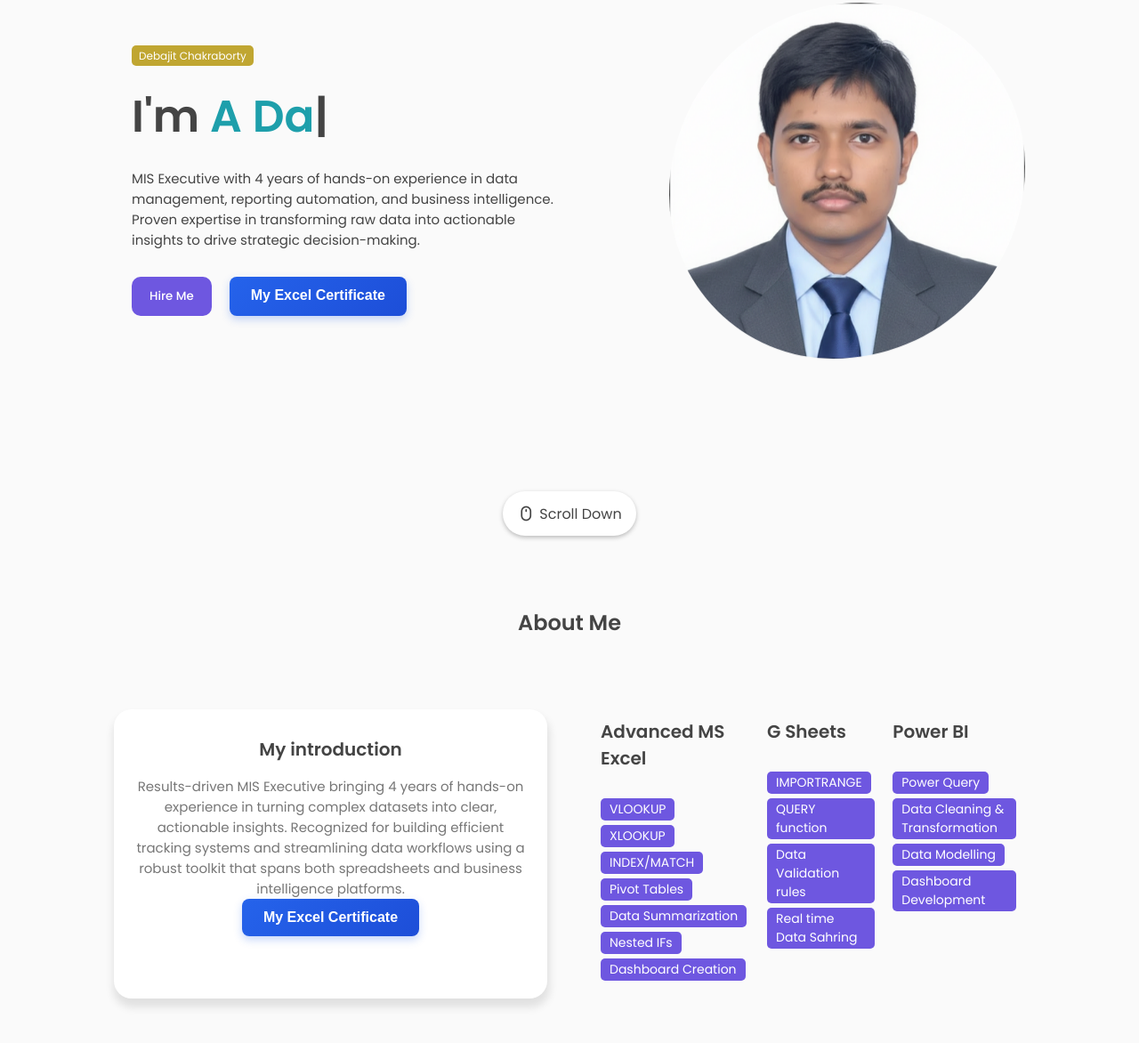
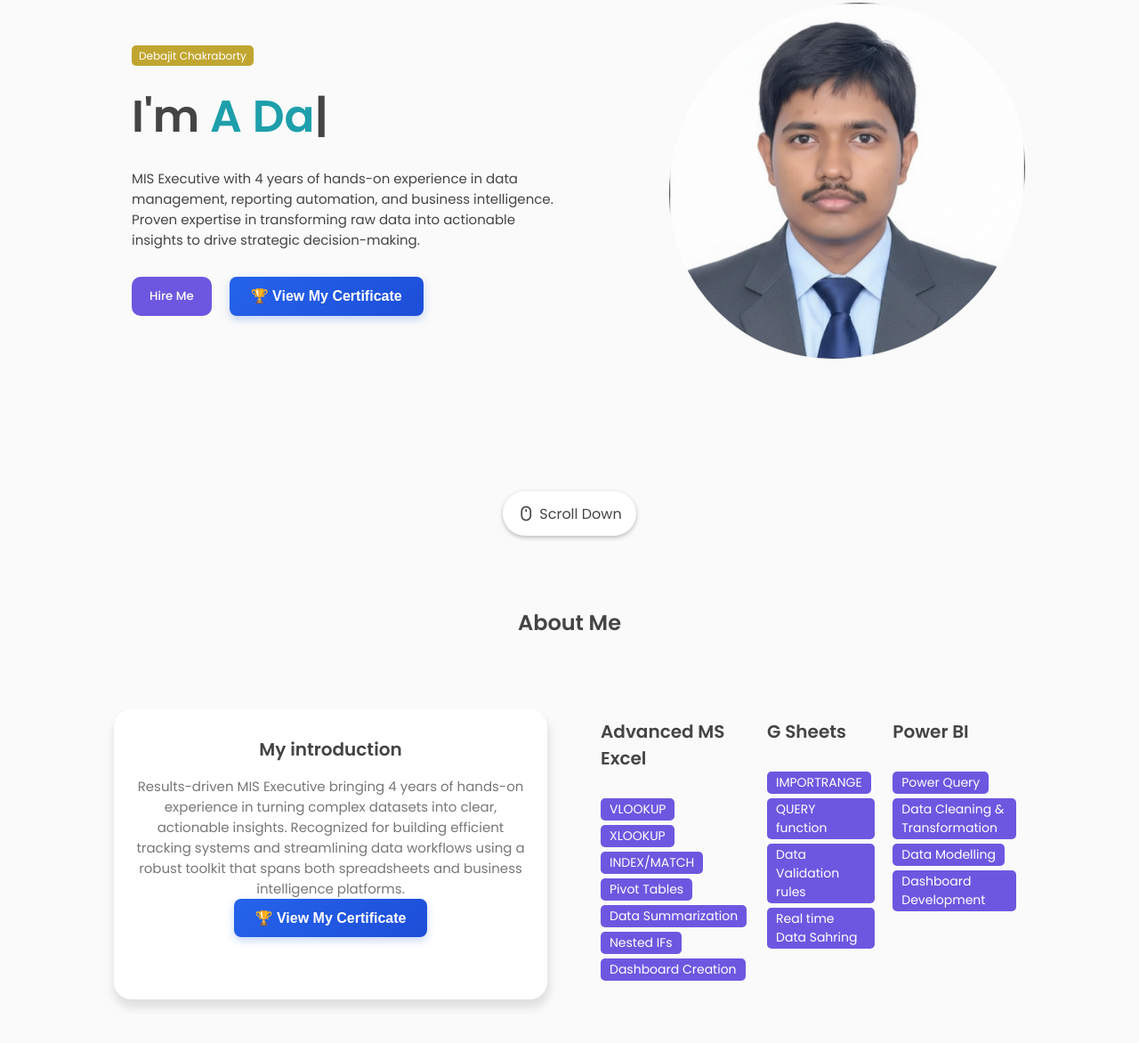
Before and after one commit to thedataguyweb/portfolio, a plain HTML site: page index.html in a window 1280 px wide. Shown: the part 198-1370 px from the top of the page at 89% size. Drawn offline with nearby package versions, Linux system fonts and the light colour scheme.

Commit message:
Update index.html

```diff
--- a/index.html
+++ b/index.html
@@ -92,7 +92,7 @@
               >
 
 <a class="certificate-btn" href="https://www.testdome.com/certificates/1de86c4d9c534b7aadc6eb2eb8fbec7d" target="_blank" rel="noopener noreferrer">
-     My Excel Certificate
+     🏆 View My Certificate
 </a>
             </div>
           </div>
@@ -126,7 +126,7 @@
                 </p>
                 <div class="about-btn">
                   <a class="certificate-btn" href="https://www.testdome.com/certificates/1de86c4d9c534b7aadc6eb2eb8fbec7d" target="_blank" rel="noopener noreferrer">
-   My Excel Certificate
+   🏆 View My Certificate
 </a>
                 </div>
               </div>
```
